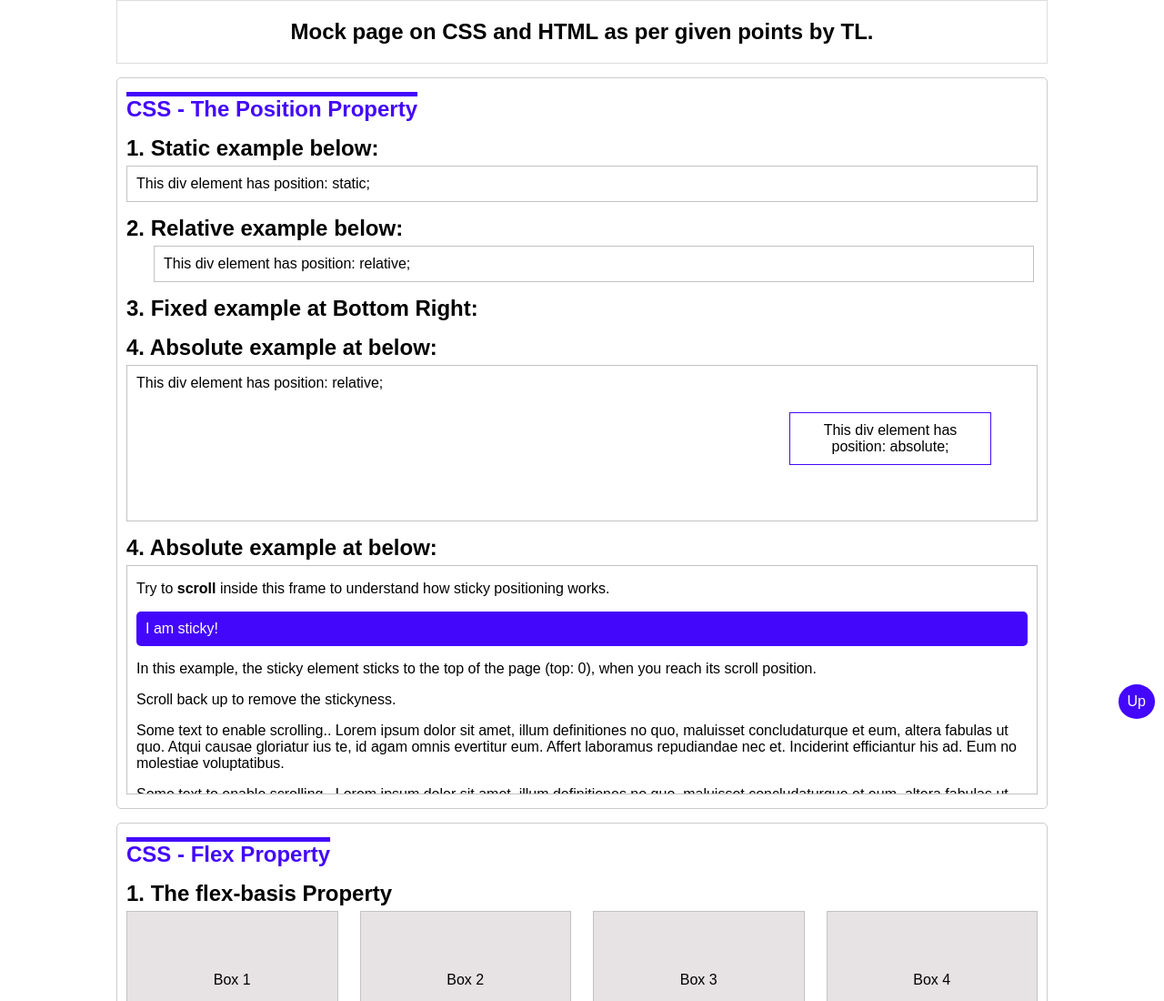
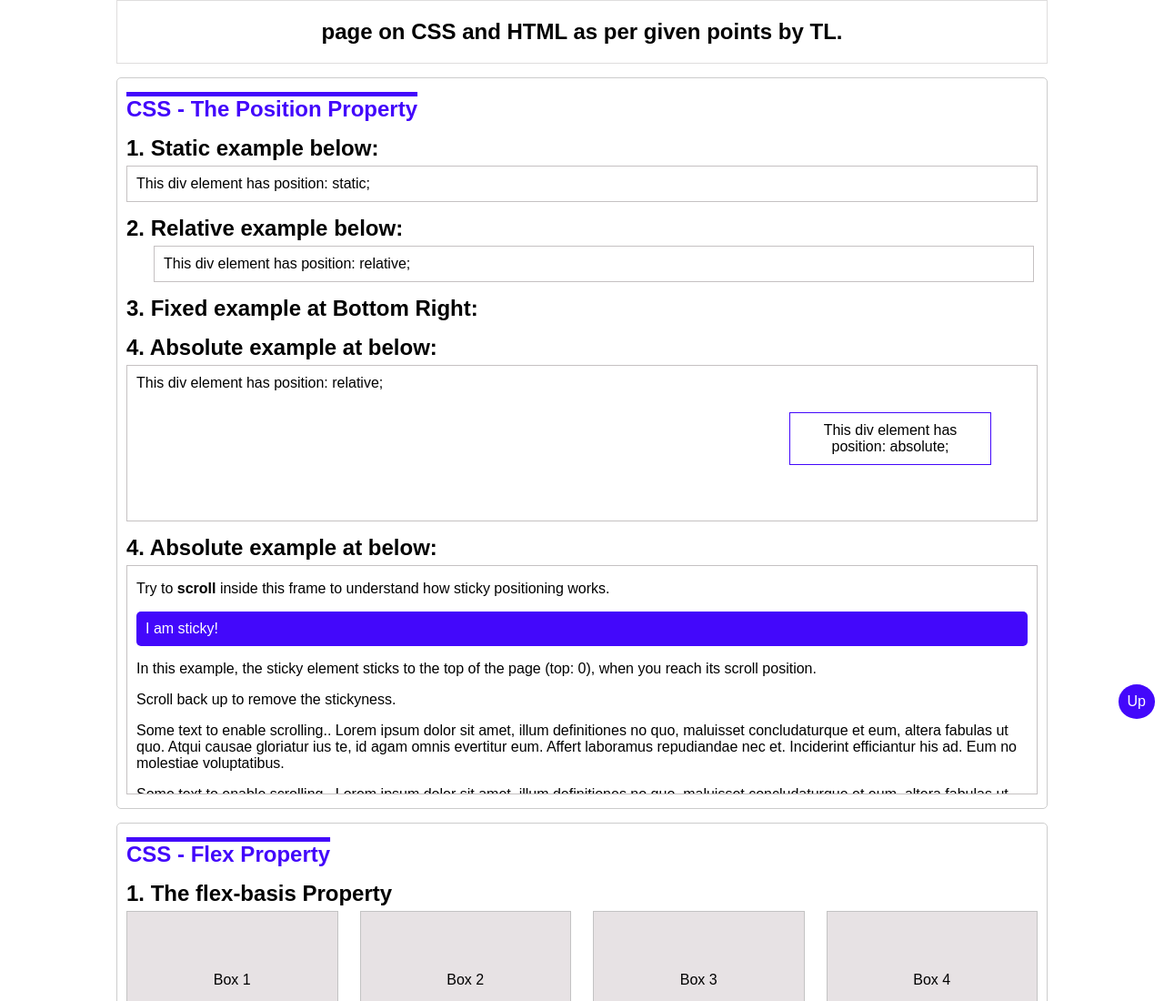
Before and after one commit to VUA3790/mock-page-1, a plain HTML site: page index.html in a window 1280 px wide. Shown: the top 1100 px of the page at 91% size. Drawn offline with Linux system fonts and the light colour scheme.

Commit message:
Heading change

```diff
--- a/index.html
+++ b/index.html
@@ -8,7 +8,7 @@
 <div id="wrapper">
 	<header>
 	   <div class="container">
-		 <div class="head_title">Mock page on CSS and HTML as per given points by TL.</div>
+		 <div class="head_title"> page on CSS and HTML as per given points by TL.</div>
 	   </div>
 	</header>
     <section>
```
